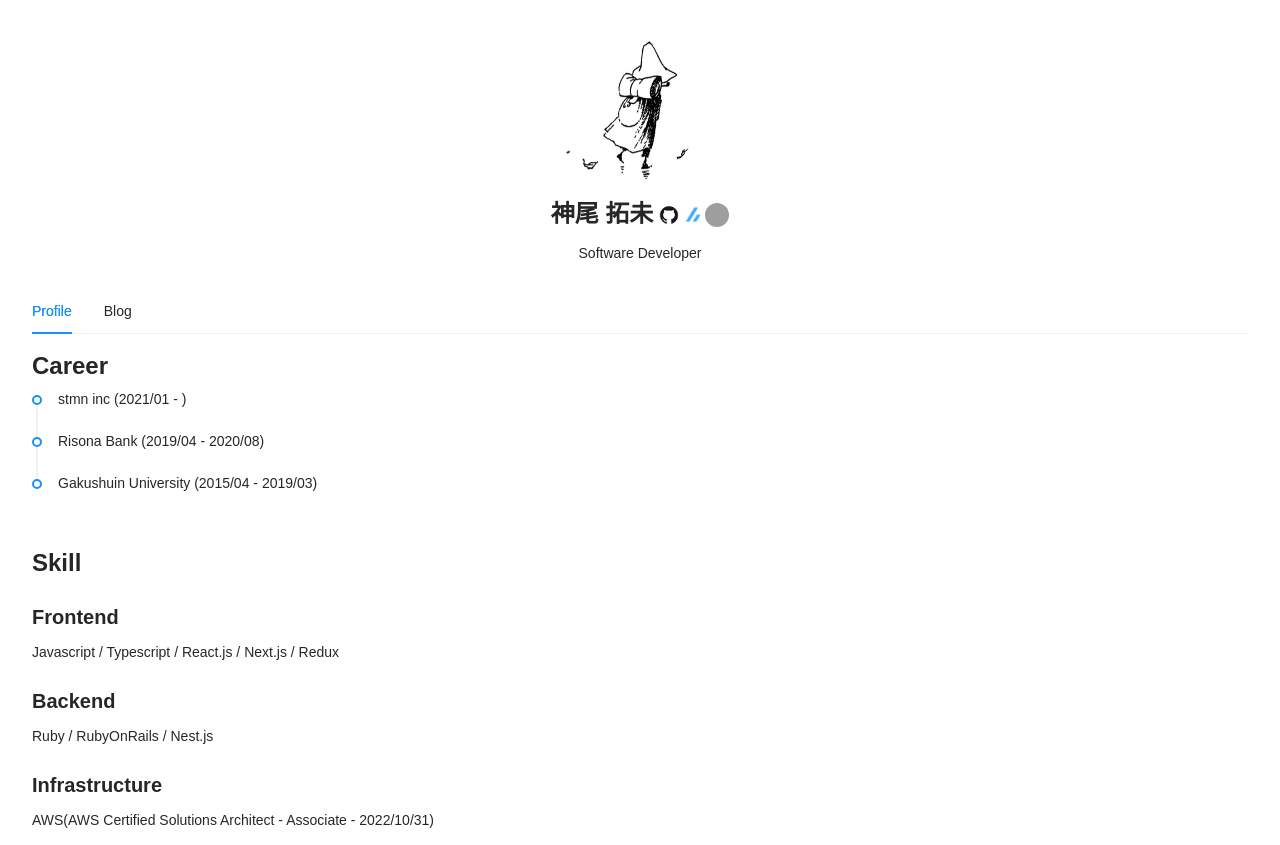
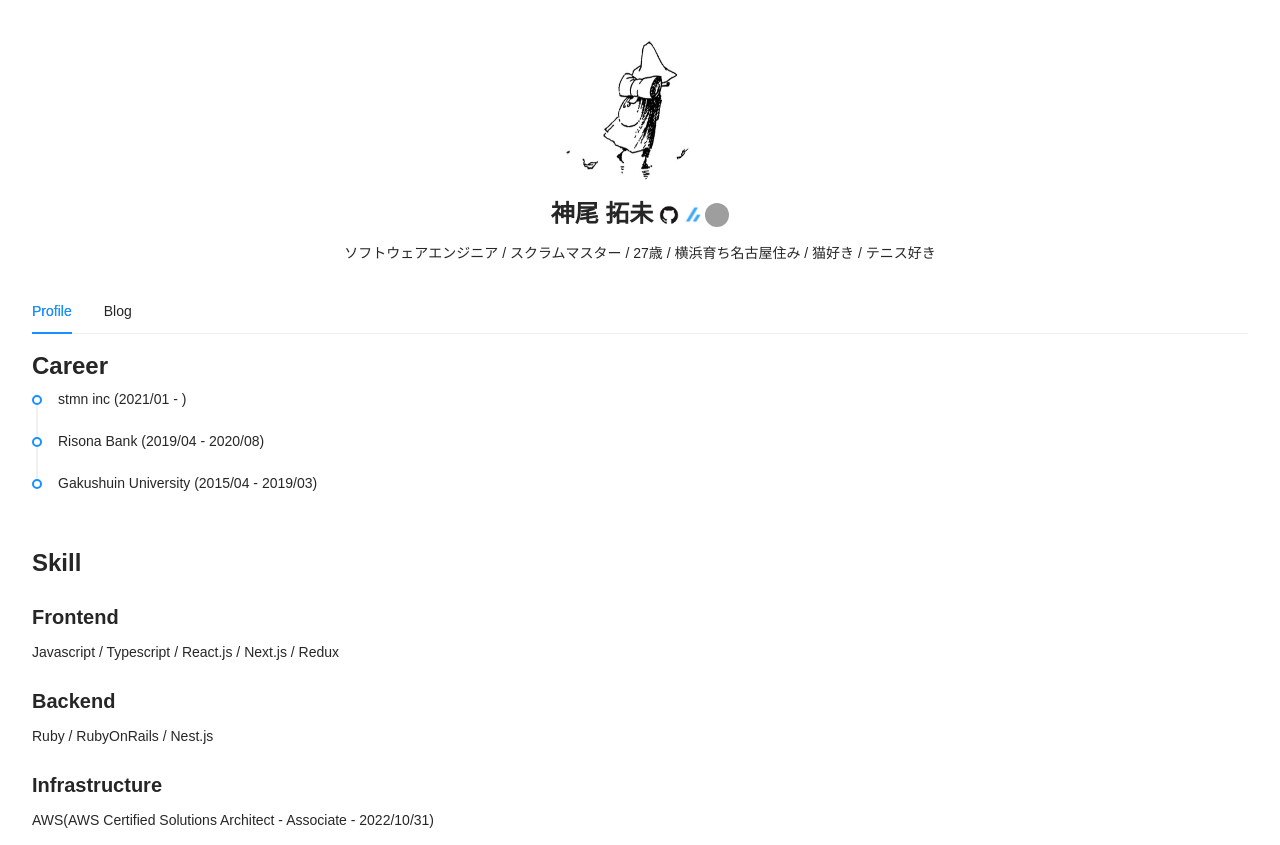
Before and after one commit to takumimzd/mzd, a Next.js app: page / in a window 1280 px wide. Built offline with nearby package versions, Linux system fonts and the light colour scheme; grey boxes are pictures that could not be loaded.

Commit message:
fix-basicinfomation

```diff
--- a/src/components/features/basicInfomation/index.tsx
+++ b/src/components/features/basicInfomation/index.tsx
@@ -37,7 +37,8 @@ export const BasicInfomation = () => {
       <Center>
         <div>
           <Paragraph style={{ textAlign: "center", marginBottom: "0" }}>
-            Software Developer
+            ソフトウェアエンジニア / スクラムマスター / 27歳 /
+            横浜育ち名古屋住み / 猫好き / テニス好き
           </Paragraph>
         </div>
       </Center>
```
